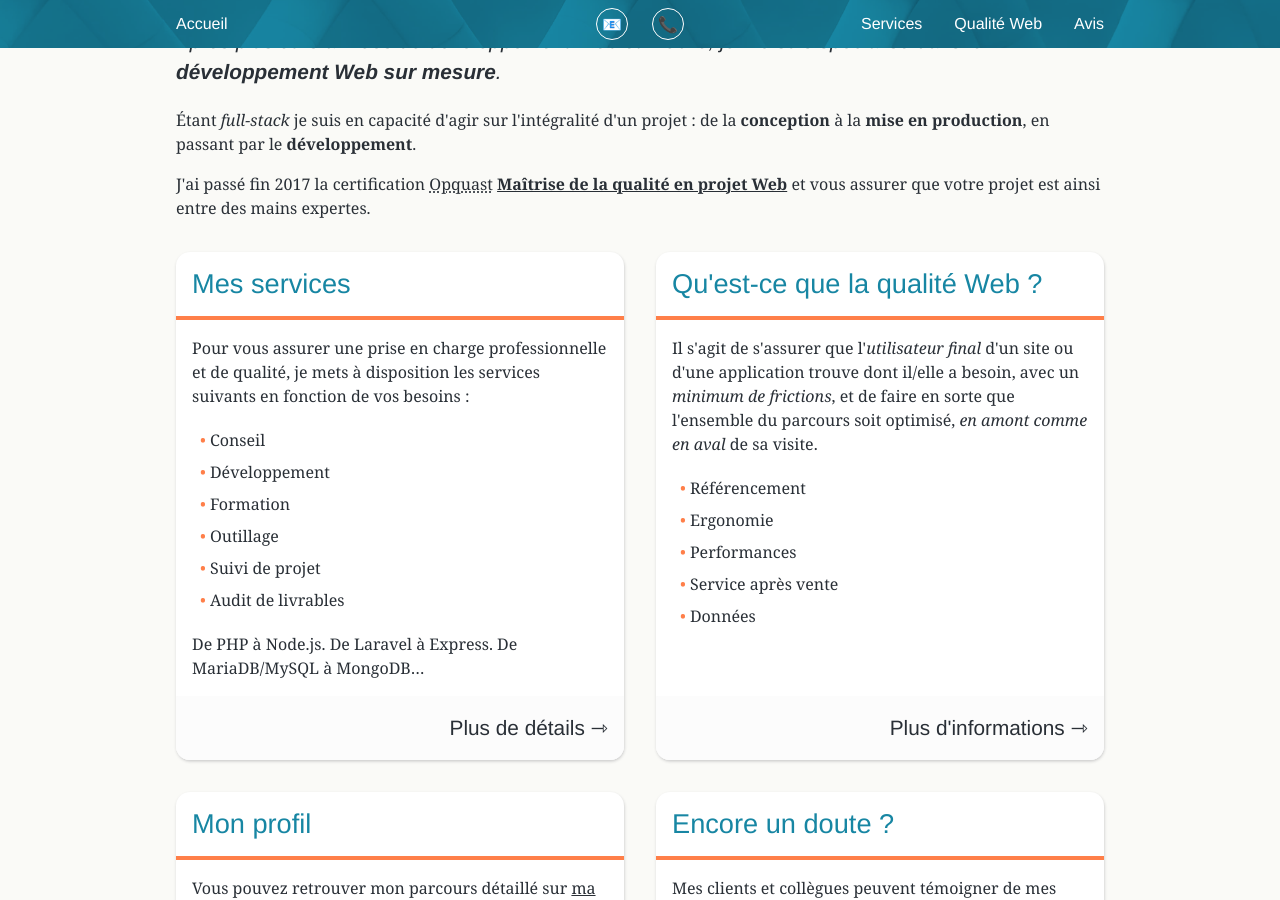
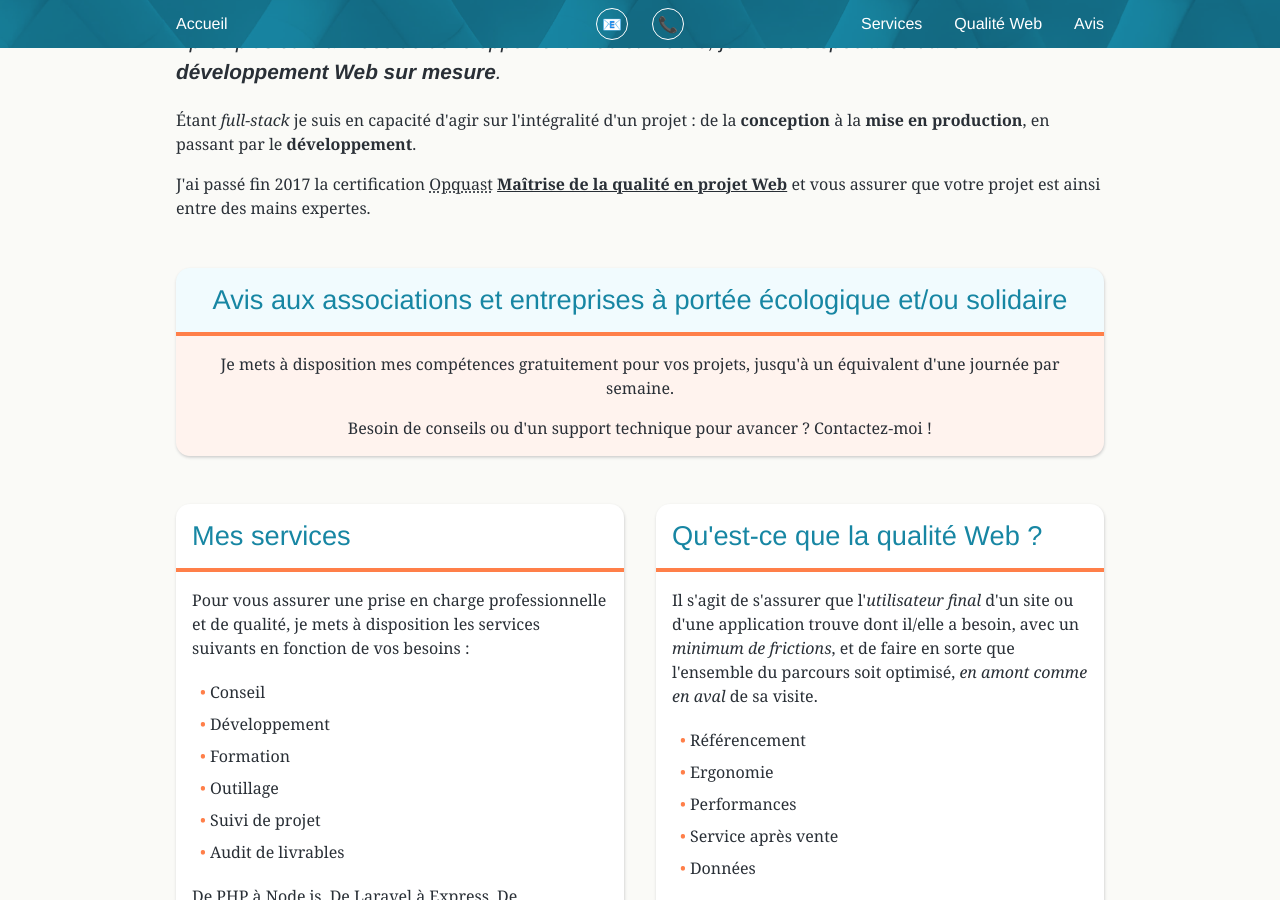
Before and after one commit to viki53/Website-static, a Jekyll site: the page built from index.html, in a window 1280 px wide and 900 px high, scrolled down 720 px. Built offline with Jekyll 4.4.1, drawn with Linux system fonts in a browser that asks for light colours; comment, search, counter and statistics services are not loaded.

Commit message:
Add announcement on homepage

```diff
--- a/_sass/card.scss
+++ b/_sass/card.scss
@@ -14,6 +14,20 @@
 	& + &,
 	&:not(:first-child) {
 		margin-top: 3rem;
+	}
+
+
+	&.announcement {
+		margin-bottom: 2rem;
+
+		& > .card-header {
+			background-color: #69d5f018;
+			text-align: center;
+		}
+		& > .card-content {
+			background-color: #ff7f4918;
+			text-align: center;
+		}
 	}
 
 	& > .card-header {
--- a/index.html
+++ b/index.html
@@ -11,6 +11,16 @@ layout: home
 
 		<p>J'ai passé fin 2017 la certification <abbr title="Open Quality Standard">Opquast</abbr> <a href="https://directory.opquast.com/fr/certificat/YP73A0" rel="noopener noreferrer"><strong>Maîtrise de la qualité en projet Web</strong></a> et vous assurer que votre projet est ainsi entre des mains expertes.</p>
 	</header>
+
+	<article class="card announcement" role="banner">
+		<header class="card-header">
+			<h2>Avis aux associations et entreprises à portée écologique et/ou solidaire</h2>
+		</header>
+		<div class="card-content">
+			<p>Je mets à disposition mes compétences gratuitement pour vos projets, jusqu'à un équivalent d'une journée par semaine.</p>
+			<p>Besoin de conseils ou d'un support technique pour avancer ? Contactez-moi !</p>
+		</div>
+	</article>
 
 	<div class="grid">
 		<div class="cell">
```
